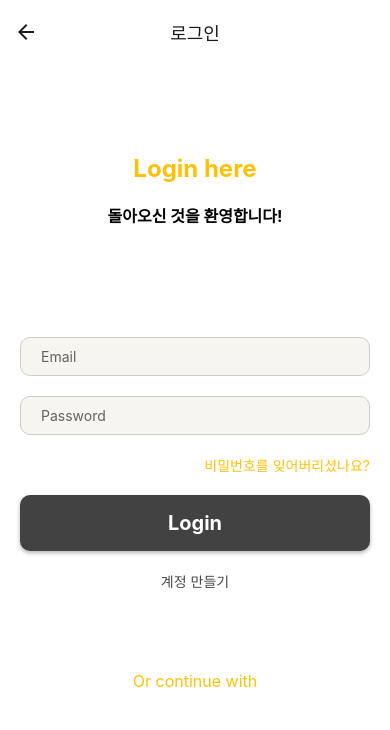
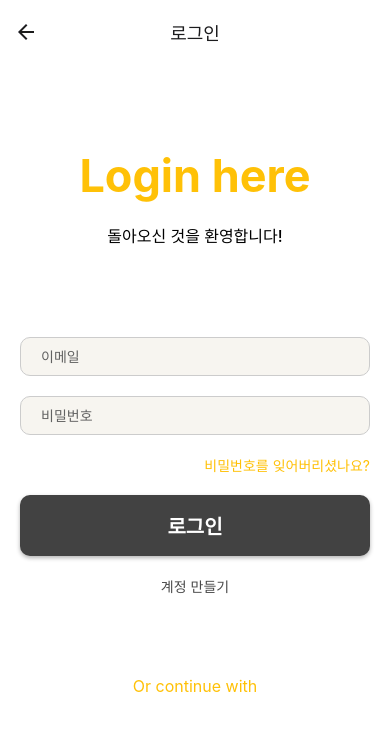
Before and after one commit to O-DI-GA/odiga-app, a React Native app: screen /Login in a window 390 px wide. Shown: the top 730 px of the page. Built offline with nearby package versions, Linux system fonts and the light colour scheme.

Commit message:
💄 Style: Same UI style for login and register

```diff
--- a/pages/User/Login.js
+++ b/pages/User/Login.js
@@ -19,7 +19,7 @@ function Login() {
       <Text style={styles.welcomeText}>돌아오신 것을 환영합니다!</Text>
       <TextInput
         style={[styles.input, { borderColor: emailBorderColor }]}
-        placeholder="Email"
+        placeholder="이메일"
         keyboardType="email-address"
         autoCapitalize="none"
         placeholderTextColor="#626262"
@@ -28,7 +28,7 @@ function Login() {
       />
       <TextInput
         style={[styles.input, { borderColor: passwordBorderColor }]}
-        placeholder="Password"
+        placeholder="비밀번호"
         secureTextEntry
         placeholderTextColor="#626262"
         onFocus={() => setPasswordBorderColor("#424242")}
@@ -43,7 +43,7 @@ function Login() {
         style={styles.loginButton}
         onPress={() => navigation.navigate("Main")}
       >
-        <Text style={styles.loginButtonText}>Login</Text>
+        <Text style={styles.loginButtonText}>로그인</Text>
       </TouchableOpacity>
       <TouchableOpacity>
         <Text
@@ -67,15 +67,15 @@ const styles = StyleSheet.create({
     padding: 20,
   },
   loginText: {
-    fontSize: 24,
+    fontSize: 45,
     fontWeight: "bold",
     color: "#FFC107",
     marginBottom: 20,
   },
   welcomeText: {
     fontSize: 16,
-    fontWeight: "bold",
-    marginBottom: 100,
+    fontWeight: "500",
+    marginBottom: 80,
   },
   input: {
     width: "100%",
--- a/pages/User/Register.js
+++ b/pages/User/Register.js
@@ -81,15 +81,18 @@ const styles = StyleSheet.create({
     marginBottom: 15,
   },
   infoText: {
+    fontWeight: "500",
     marginBottom: 80,
   },
   input: {
+    width: "100%",
+    padding: 10,
     height: 50,
-        width: "100%",
     margin: 10,
-        padding: 10,
+    backgroundColor: "#F7F5F0",
+    borderColor: "#ccc",
+    borderWidth: 1,
     borderRadius: 10,
-        backgroundColor: "#F7F5F0",
   },
   focusedInput: {
     borderWidth: 1,
@@ -109,6 +112,8 @@ const styles = StyleSheet.create({
   btnText: {
     textAlign: "center",
     color: "#ffffff",
+    fontSize: 20,
+    fontWeight: "bold",
   },
 });
 
```
Lines whose indentation alone changed are shown as unchanged.
